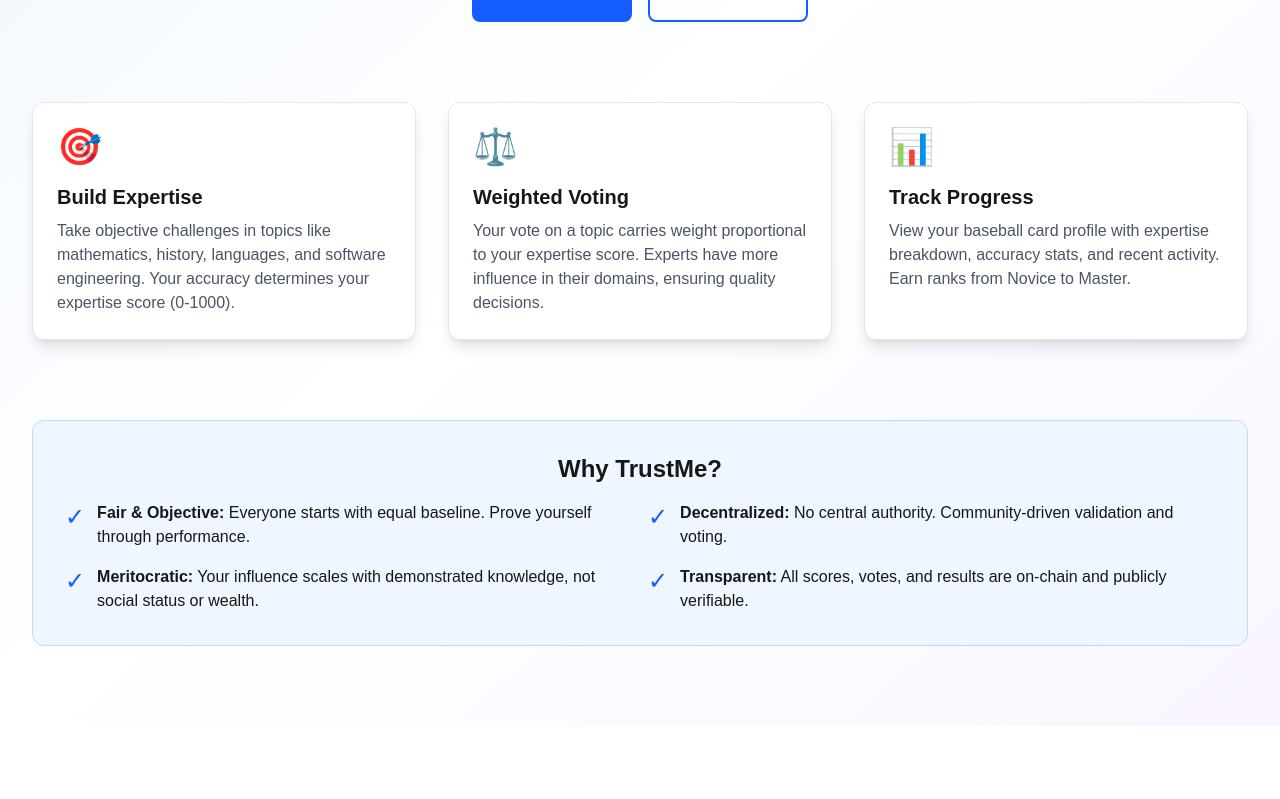
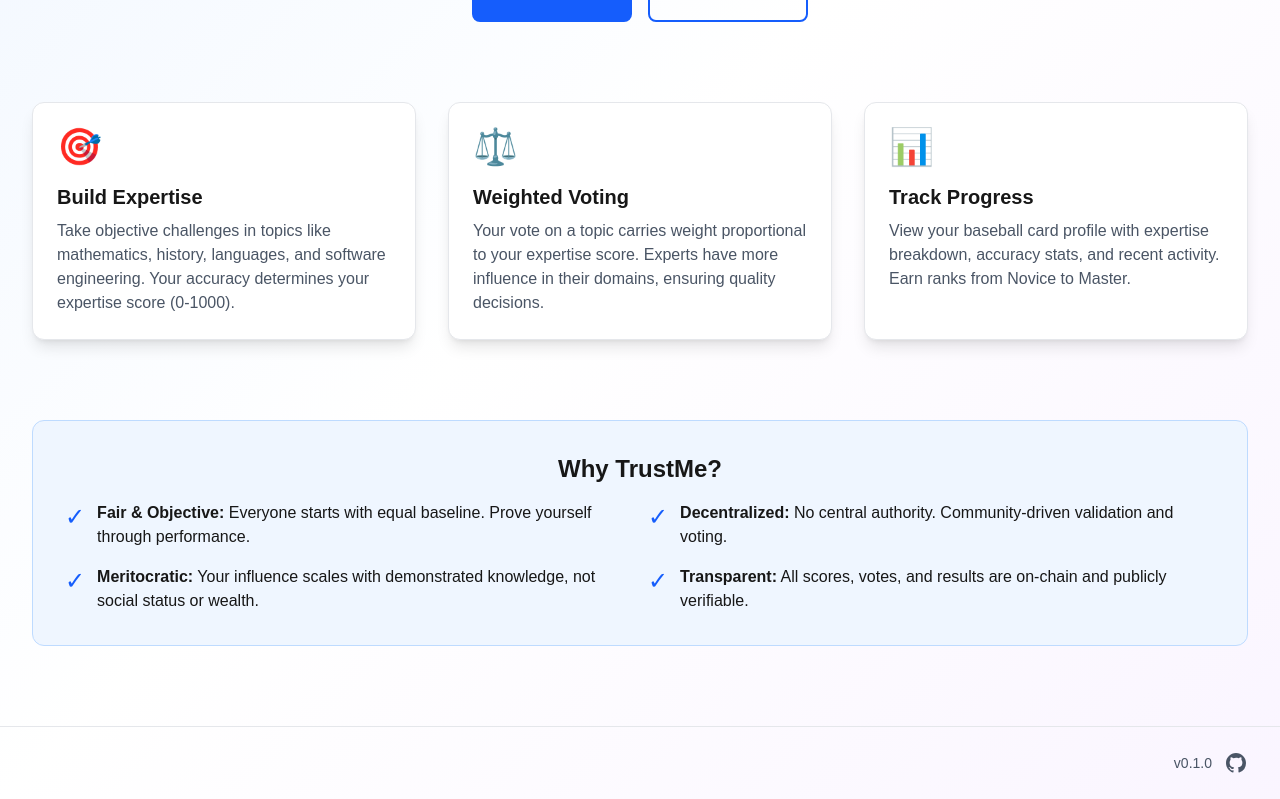
Before and after one commit to MiguelMMota/trust-me-dapp, a Next.js app: page / in a window 1280 px wide. Shown: the part 431-1230 px from the top of the page. Before the commit the page ends 1157 px from the top, so only its background shows below. Built offline with nearby package versions, Linux system fonts and the light colour scheme; no server answers; what wagmi would draw is missing.

Commit message:
Add GitHub repository link to footer
Implemented a footer component with version number and GitHub repository link,
following the design pattern from localsafe.eth. The footer displays v0.1.0
and includes a clickable GitHub icon that opens the repository in a new tab.

Resolves #3

```diff
--- a/app/page.tsx
+++ b/app/page.tsx
@@ -107,6 +107,34 @@
           </div>
         </div>
       </main>
+
+      <footer className="border-t border-gray-200 dark:border-gray-700 py-6">
+        <div className="max-w-7xl mx-auto px-4 sm:px-6 lg:px-8">
+          <div className="flex justify-end items-center gap-3">
+            <span className="text-sm text-gray-600 dark:text-gray-400">v0.1.0</span>
+            <a
+              href="https://github.com/MiguelMMota/trust-me-dapp"
+              target="_blank"
+              rel="noopener noreferrer"
+              className="text-gray-600 dark:text-gray-400 hover:text-gray-900 dark:hover:text-gray-100 transition-colors"
+              aria-label="View source on GitHub"
+            >
+              <svg
+                className="w-6 h-6"
+                fill="currentColor"
+                viewBox="0 0 24 24"
+                aria-hidden="true"
+              >
+                <path
+                  fillRule="evenodd"
+                  d="M12 2C6.477 2 2 6.484 2 12.017c0 4.425 2.865 8.18 6.839 9.504.5.092.682-.217.682-.483 0-.237-.008-.868-.013-1.703-2.782.605-3.369-1.343-3.369-1.343-.454-1.158-1.11-1.466-1.11-1.466-.908-.62.069-.608.069-.608 1.003.07 1.531 1.032 1.531 1.032.892 1.53 2.341 1.088 2.91.832.092-.647.35-1.088.636-1.338-2.22-.253-4.555-1.113-4.555-4.951 0-1.093.39-1.988 1.029-2.688-.103-.253-.446-1.272.098-2.65 0 0 .84-.27 2.75 1.026A9.564 9.564 0 0112 6.844c.85.004 1.705.115 2.504.337 1.909-1.296 2.747-1.027 2.747-1.027.546 1.379.202 2.398.1 2.651.64.7 1.028 1.595 1.028 2.688 0 3.848-2.339 4.695-4.566 4.943.359.309.678.92.678 1.855 0 1.338-.012 2.419-.012 2.747 0 .268.18.58.688.482A10.019 10.019 0 0022 12.017C22 6.484 17.522 2 12 2z"
+                  clipRule="evenodd"
+                />
+              </svg>
+            </a>
+          </div>
+        </div>
+      </footer>
     </div>
   );
 }
```
